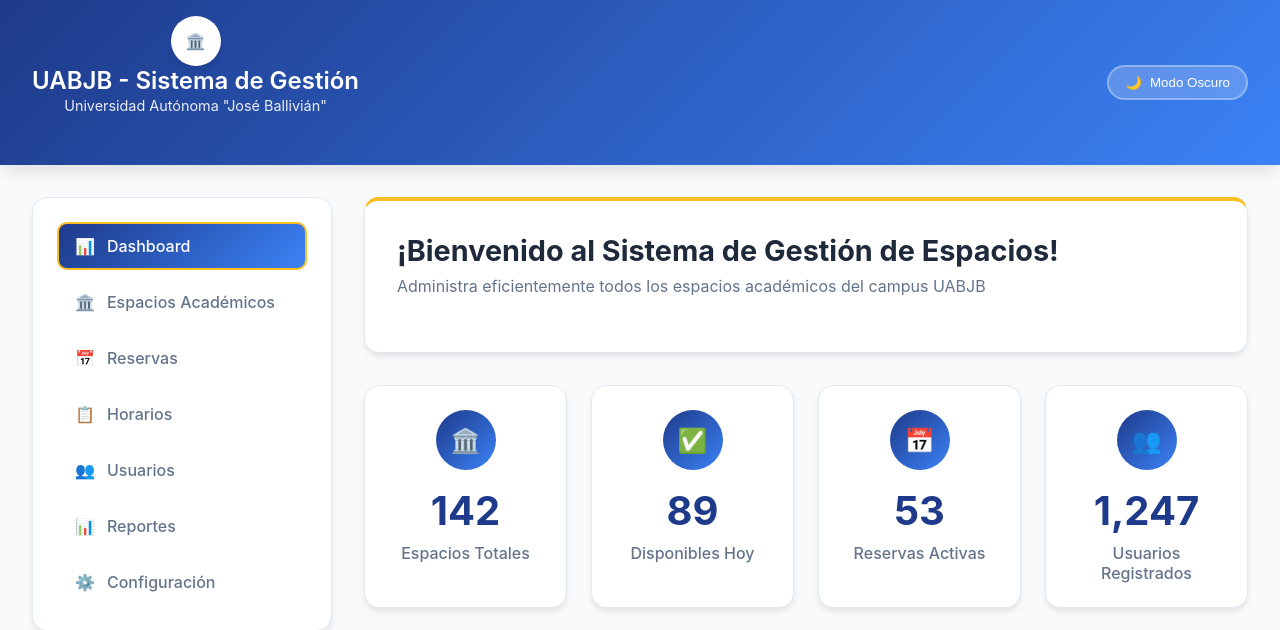
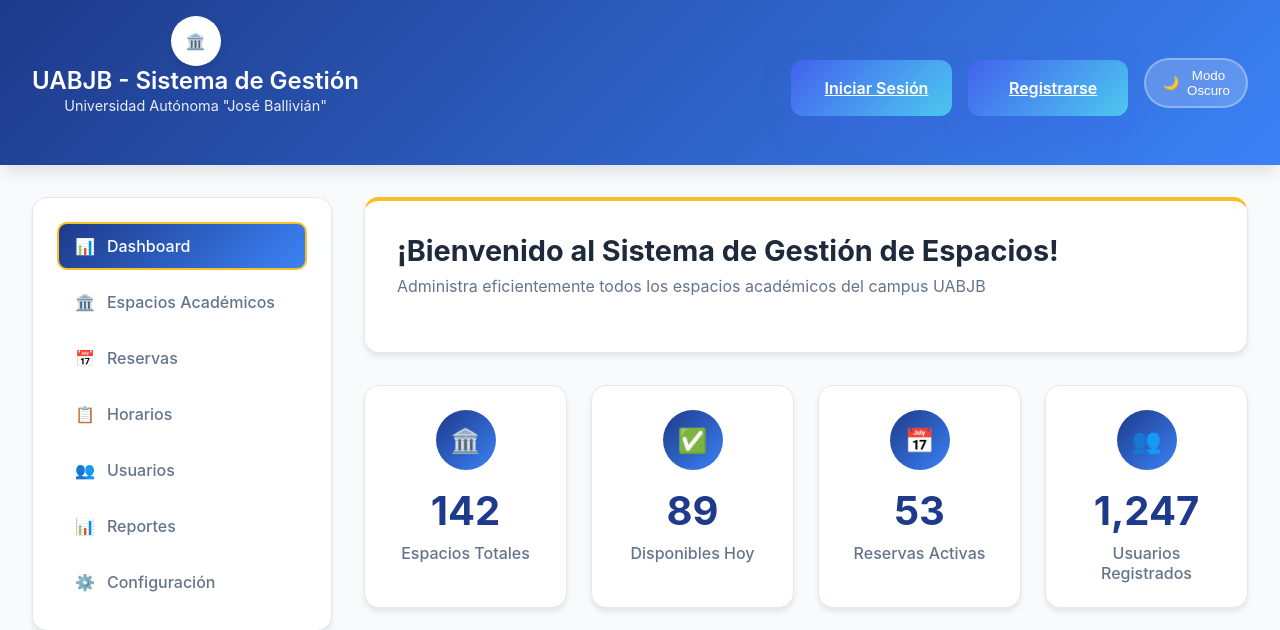
Before and after one commit to carmenmirna-is/ProyectoGrado_GSA_UABJB, a Django app: page / in a window 1280 px wide. Shown: the top 630 px of the page. Run offline with Django 5.2, Linux system fonts and the light colour scheme.

Commit message:
index con botones de login y registro

```diff
--- a/templates/index.html
+++ b/templates/index.html
@@ -18,6 +18,14 @@
                 </div>
             </div>
             <div class="header-controls">
+                  <a href="/login/" class="btn-login">
+                        <i class="fas fa-sign-in-alt"></i>
+                        Iniciar Sesión
+                    </a>
+                    <a href="/registro/" class="btn-register">
+                        <i class="fas fa-user-plus"></i>
+                        Registrarse
+                    </a>
                 <button class="theme-toggle">
                     <span id="themeIcon">🌙</span>
                     <span id="themeText">Modo Oscuro</span>
```
